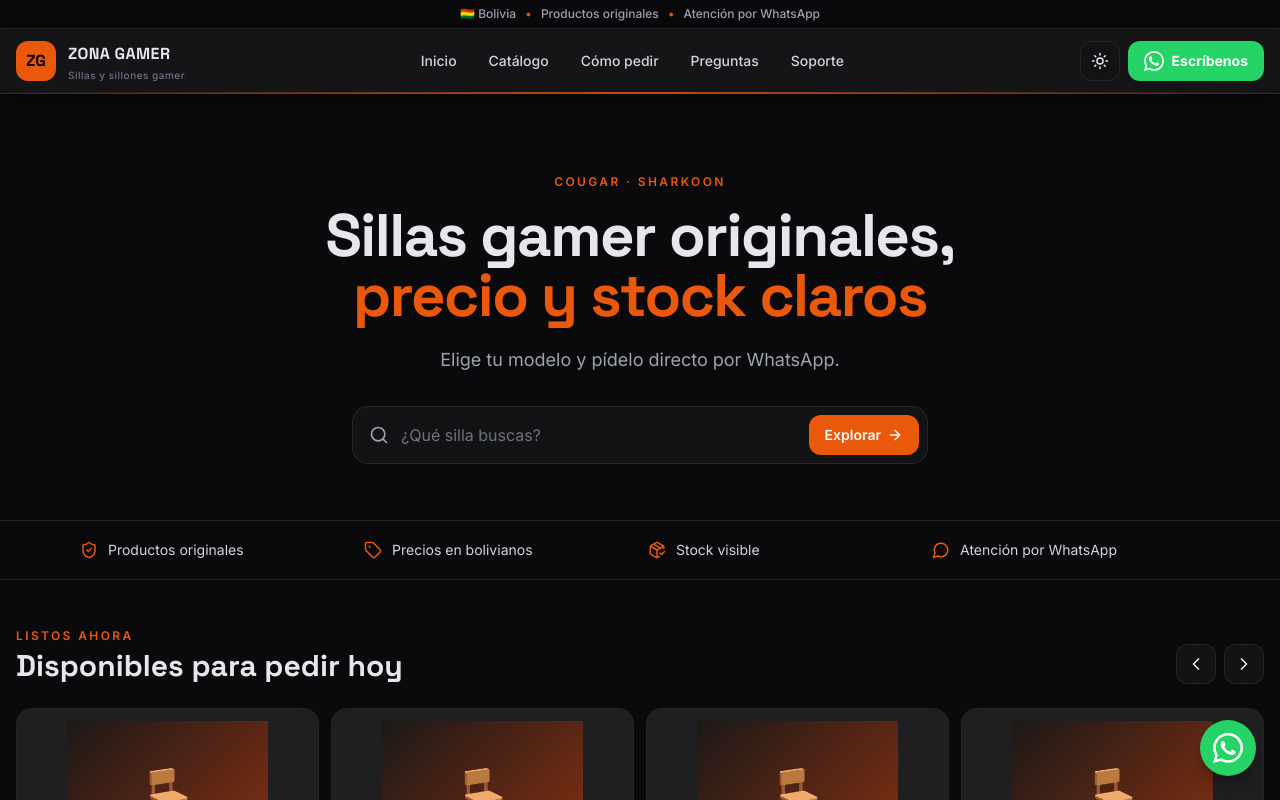
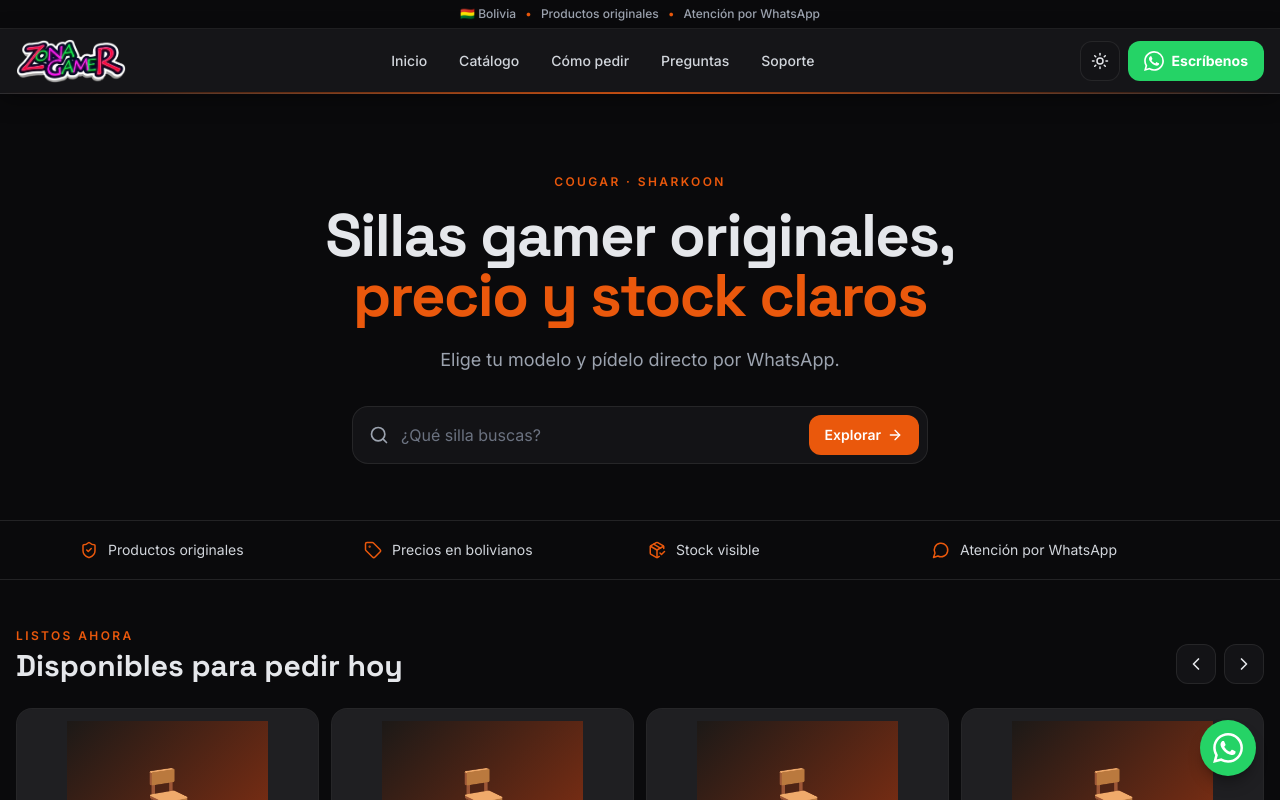
Before and after one commit to BladimirBLopez/zona-gamer, a Next.js app: page / in a window 1280 px wide. Shown: the top 800 px of the page. Built offline with nearby package versions, Linux system fonts and the light colour scheme.

Commit message:
feat: logo oficial en header y footer

```diff
--- a/components/Brand.js
+++ b/components/Brand.js
@@ -1,11 +1,11 @@
 import { config } from '../data/config';
 
 // Cuando tengas el logo: ponlo en public/ y escribe aquí su ruta, ej. '/logo.webp'
-export const LOGO_SRC = '';
+export const LOGO_SRC = '/logo.webp';
 
 export default function Brand({ size = 'md', tagline = false }) {
   if (LOGO_SRC) {
-    return <img src={LOGO_SRC} alt={config.name} className={size === 'sm' ? 'h-11 w-auto' : 'h-14 w-auto'} />;
+    return <img src={LOGO_SRC} alt={config.name} width={1955} height={781} className={size === 'sm' ? 'h-11 w-auto' : 'h-14 w-auto'} />;
   }
   const box = size === 'sm' ? 'h-10 w-10 text-base' : 'h-14 w-14 text-xl';
   const txt = size === 'sm' ? 'text-base' : 'text-xl';
```
Also changed, not shown: public/logo.png (added), public/logo.webp (added).
